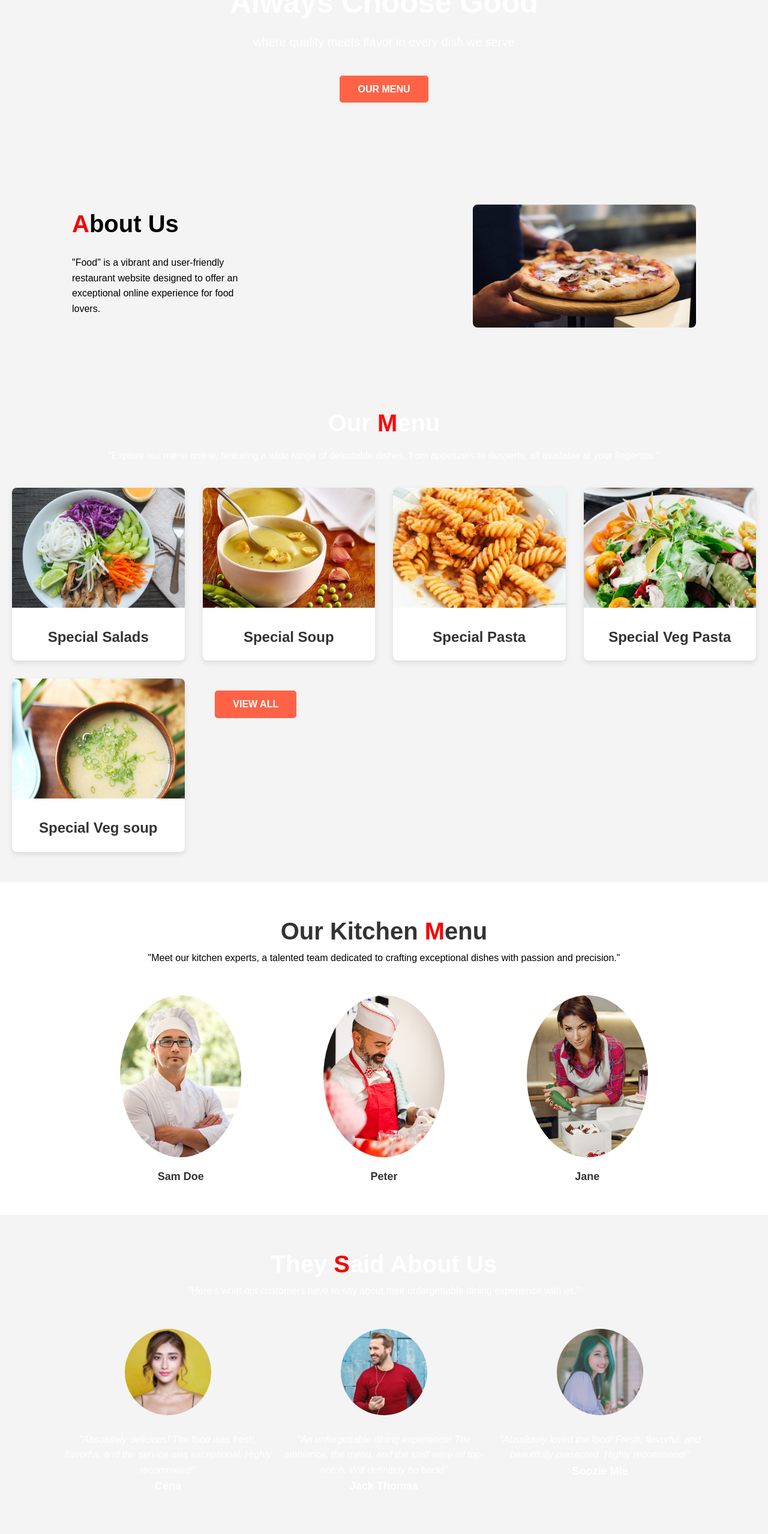
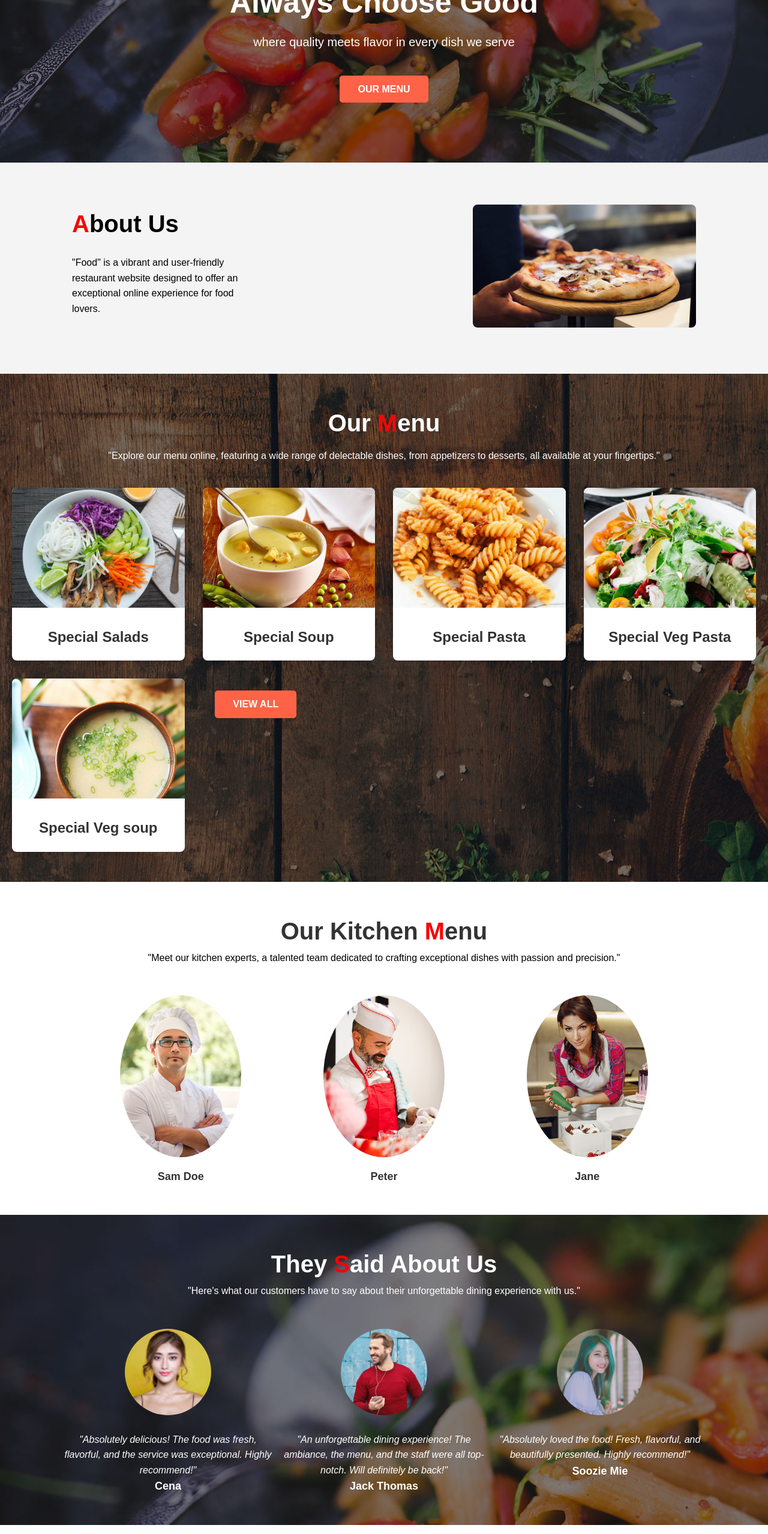
Before and after one commit to imanchris/chrisimanrestaurant-, a plain HTML site: page index.html in a window 1280 px wide. Shown: the part 240-2797 px from the top of the page at 60% size. Drawn offline with Linux system fonts and the light colour scheme.

Commit message:
Update restaurant.css

```diff
--- a/restaurant.css
+++ b/restaurant.css
@@ -1,4 +1,4 @@
-/* General Reset and Box Model */
+ /* General Reset and Box Model */
 * {
     margin: 0;
     padding: 0;
@@ -77,7 +77,7 @@
 
 /* Banner Section */
 .banner {
-    background: url('img/bg.jpg') no-repeat center center/cover;
+    background: url('bg.jpg') no-repeat center center/cover;
     text-align: center;
     padding: 100px 0;
     color: #fff;
@@ -145,7 +145,7 @@
 /* Menu Section */
 .menu {
     padding: 50px 0;
-    background: url( img/bg2.jpg); /* Light background for the section */
+    background: url( bg2.jpg); /* Light background for the section */
 }
 
 .menu .title {
@@ -282,7 +282,7 @@
 /* Testimonials Section */
 .testimonials {
     padding: 50px 100px;
-    background:url(img/bg.jpg);
+    background:url(bg.jpg);
 }
 
 .testimonials .title {
@@ -329,7 +329,7 @@
 
 /* Contact Section */
 .contact {
-    background: url(img/bg3.jpg) no-repeat center center/cover;
+    background: url(bg3.jpg) no-repeat center center/cover;
     text-align: center;
     padding: 50px 0;
     color: #000000;
```
